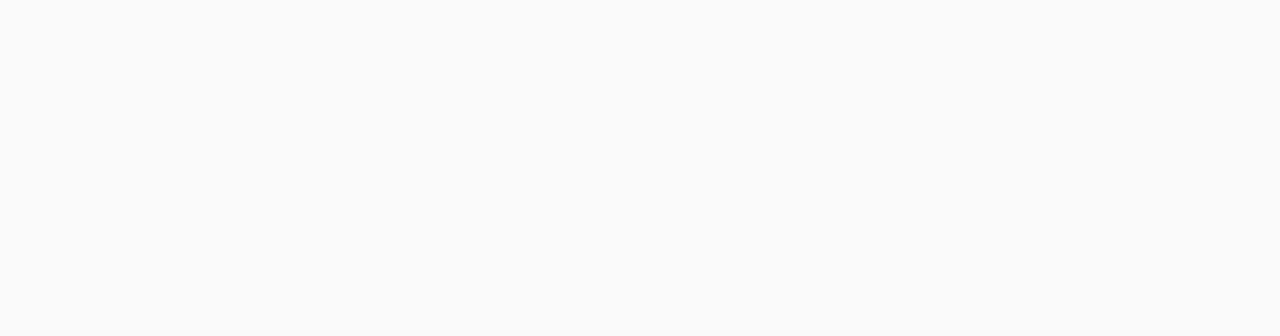
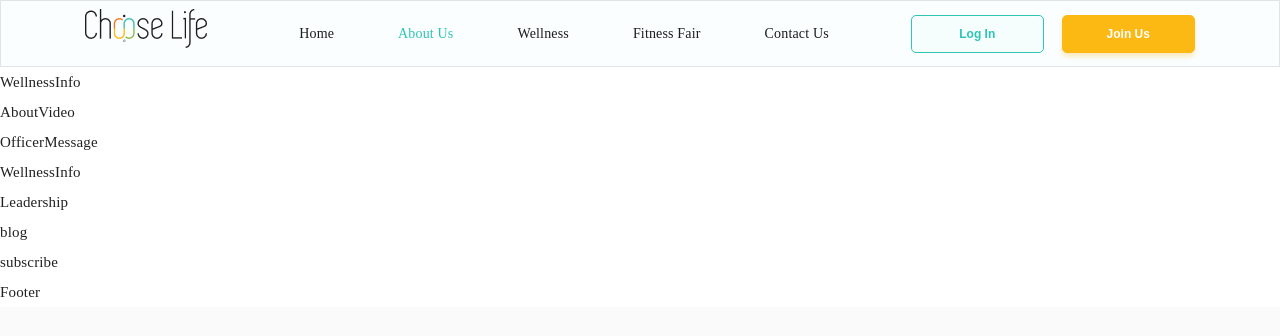
Before and after one commit to Kaeyz/react-app, a React (Create React App) app: page /about in a window 1280 px wide. Shown: the top 336 px of the page. Built offline with nearby package versions, Linux system fonts and the light colour scheme.

Commit message:
ADD: added layout and components for about page

```diff
--- /dev/null
+++ b/src/components/about/AboutVideo.js
@@ -0,0 +1,23 @@
+// modules
+import React from 'react';
+import styled from 'styled-components';
+
+
+const Wrapper = styled.div`
+
+	/* about video styling goes here */
+
+`;
+
+export default function AboutVideo() {
+	return (
+		<Wrapper>
+			{/* about video component goes here */}
+			AboutVideo
+		</Wrapper>
+	);
+}
+
+AboutVideo.propTypes = {
+	//TODO: about video prop types goes here
+};
--- /dev/null
+++ b/src/components/about/Leadership.js
@@ -0,0 +1,23 @@
+// modules
+import React from 'react';
+import styled from 'styled-components';
+
+
+const Wrapper = styled.div`
+
+	/* leadership styling goes here */
+
+`;
+
+export default function Leadership() {
+	return (
+		<Wrapper>
+			{/* leadership component goes here */}
+			Leadership
+		</Wrapper>
+	);
+}
+
+Leadership.propTypes = {
+	//TODO: leadership prop types goes here
+};
--- /dev/null
+++ b/src/components/about/OfficerMessage.js
@@ -0,0 +1,23 @@
+// modules
+import React from 'react';
+import styled from 'styled-components';
+
+
+const Wrapper = styled.div`
+
+	/* Officer message styling goes here */
+
+`;
+
+export default function OfficerMessage() {
+	return (
+		<Wrapper>
+			{/* Officer message component goes here */}
+			OfficerMessage
+		</Wrapper>
+	);
+}
+
+OfficerMessage.propTypes = {
+	//TODO: Officer message prop types goes here
+};
--- /dev/null
+++ b/src/components/about/TopBanner.js
@@ -0,0 +1,23 @@
+// modules
+import React from 'react';
+import styled from 'styled-components';
+
+
+const Wrapper = styled.div`
+
+	/* Top Banner info styling goes here */
+
+`;
+
+export default function TopBanner() {
+	return (
+		<Wrapper>
+			{/* top banner info component goes here */}
+			WellnessInfo
+		</Wrapper>
+	);
+}
+
+TopBanner.propTypes = {
+	//TODO: Top banner info prop types goes here
+};
--- /dev/null
+++ b/src/components/about/WellnessInfo.js
@@ -0,0 +1,23 @@
+// modules
+import React from 'react';
+import styled from 'styled-components';
+
+
+const Wrapper = styled.div`
+
+	/* Wellness info styling goes here */
+
+`;
+
+export default function WellnessInfo() {
+	return (
+		<Wrapper>
+			{/* wellness info component goes here */}
+			WellnessInfo
+		</Wrapper>
+	);
+}
+
+WellnessInfo.propTypes = {
+	//TODO: Wellness info prop types goes here
+};
--- a/src/components/aboutUs/Drive.js
+++ /dev/null
@@ -1,23 +0,0 @@
-// modules
-import React from 'react';
-import styled from 'styled-components';
-
-
-const Wrapper = styled.div`
-
-	/* Drive styling goes here */
-
-`;
-
-export default function Drive() {
-	return (
-		<Wrapper>
-			{/* drive component goes here */}
-			Drive
-		</Wrapper>
-	);
-}
-
-Drive.propTypes = {
-	//TODO: drive prop types goes here
-};
--- a/src/components/aboutUs/Clients.js
+++ b/src/components/home/OurClients.js
@@ -9,7 +9,7 @@
 
 `;
 
-export default function Clients() {
+export default function OurClients() {
 	return (
 		<Wrapper>
 			{/* clients component goes here */}
@@ -18,6 +18,6 @@
 	);
 }
 
-Clients.propTypes = {
+OurClients.propTypes = {
 	//TODO: clients prop types goes here
 };
--- /dev/null
+++ b/src/components/home/OurDrive.js
@@ -0,0 +1,23 @@
+// modules
+import React from 'react';
+import styled from 'styled-components';
+
+
+const Wrapper = styled.div`
+
+	/* OurDrive styling goes here */
+
+`;
+
+export default function OurDrive() {
+	return (
+		<Wrapper>
+			{/* Our Drive component goes here */}
+			Drive
+		</Wrapper>
+	);
+}
+
+OurDrive.propTypes = {
+	//TODO: OurDrive prop types goes here
+};
--- a/src/routes/routes.js
+++ b/src/routes/routes.js
@@ -1,8 +1,10 @@
 import React from 'react';
 import { Route, Switch, BrowserRouter as Router } from 'react-router-dom';
+
 import Home from '../views/Home';
+import  About from '../views/About';
 
-/* import  About from '../views/About';
+/*
 import  ContactUs from '../views/ContactUs';
 import  FitnessFair from '../views/FitnessFair';
 import  Wellness from '../views/Wellness'; */
@@ -13,7 +15,8 @@
 	<Router>
 		<Switch>
 			<Route exact path="/" component={Home} />
-			{/* <Route path="/about" component={About} />
+			<Route path="/about" component={About} />
+			{/*
 			<Route path="/contactUs" component={ContactUs} />
 			<Route path="/fitnessFair" component={FitnessFair} />
 			<Route path="/wellness" component={Wellness} /> */}
--- a/src/views/About.js
+++ b/src/views/About.js
@@ -1,11 +1,24 @@
-import React from 'react'
+import React from 'react';
+import AppLayout from '../components/layouts/appLayout/AppLayout';
+import LatestBlog from '../components/blog/LatestBlog';
+import Subscribe from '../components/subscribe/Subscribe';
+import Leadership from '../components/about/Leadership';
+import WellnessInfo from '../components/about/WellnessInfo';
+import TopBanner from '../components/about/TopBanner';
+import AboutVideo from '../components/about/AboutVideo';
+import OfficerMessage from '../components/about/OfficerMessage';
 
-const About = () =>{
-    return (
-        <div>
-            About Us
-        </div>
-    )
-}
-
-export default About
+const About = () => {
+	return (
+		<AppLayout>
+			<TopBanner />
+			<AboutVideo />
+			<OfficerMessage />
+			<WellnessInfo />
+			<Leadership />
+			<LatestBlog />
+			<Subscribe />
+		</AppLayout>
+	);
+};
+export default About;
--- a/src/views/Home.js
+++ b/src/views/Home.js
@@ -5,8 +5,8 @@
 import AppLayout from '../components/layouts/appLayout/AppLayout';
 import Subscribe from '../components/subscribe/Subscribe';
 import LatestBlog from '../components/blog/LatestBlog';
-import Drive from '../components/aboutUs/Drive';
-import Clients from '../components/aboutUs/Clients';
+import OurDrive from '../components/home/OurDrive';
+import OurClients from '../components/home/OurClients';
 
 const Home = () => {
 	return (
@@ -14,8 +14,8 @@
 			<HomeHero />
 			<VideoCarousel />
 			<Card1 />
-			<Clients />
-			<Drive />
+			<OurClients />
+			<OurDrive />
 			<LatestBlog />
 			<Subscribe />
 		</AppLayout>
```
Also changed, not shown: src/App.js (line endings or trailing spaces).
